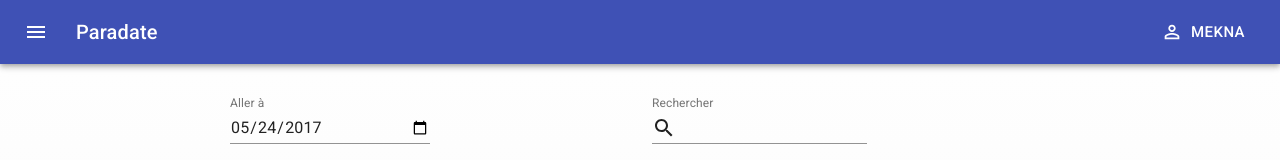
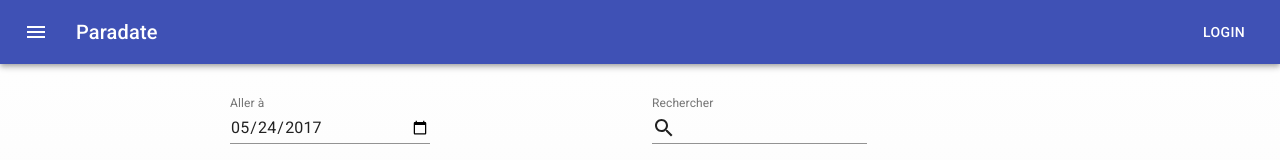
Before and after one commit to Meknassih/paradate-front, a React (Create React App) app: page / in a window 1280 px wide. Shown: the top 160 px of the page. Built offline with nearby package versions, Linux system fonts and the light colour scheme.

Commit message:
Fixed bug when user is undefined in TopBar

```diff
--- a/src/App.js
+++ b/src/App.js
@@ -41,11 +41,12 @@ const useStyles = makeStyles(theme => ({
 
 function App() {
   const classes = useStyles();
+  // const userFromDb = { name: 'Mekna' };
 
   return (
     <div className={classes.root}>
       <header className={classes.header}>
-        <ButtonAppBar user={{ name: 'Mekna' }}></ButtonAppBar> {/* Insert variable user here*/}
+        <ButtonAppBar user={undefined}></ButtonAppBar> {/* Insert variable user here*/}
       </header>
 
       <Router>
--- a/src/components/TopBar.js
+++ b/src/components/TopBar.js
@@ -23,6 +23,7 @@ const useStyles = makeStyles(theme => ({
 
 export default function ButtonAppBar(props) {
   const classes = useStyles();
+  const username = props.user ? props.user.name : undefined;
 
   return (
     <div className={classes.root}>
@@ -36,7 +37,7 @@ export default function ButtonAppBar(props) {
               Paradate
             </Link>
           </Typography>
-          <UserButton username={props.user.name}></UserButton>
+          <UserButton username={username}></UserButton>
         </Toolbar>
       </AppBar>
     </div>
```
